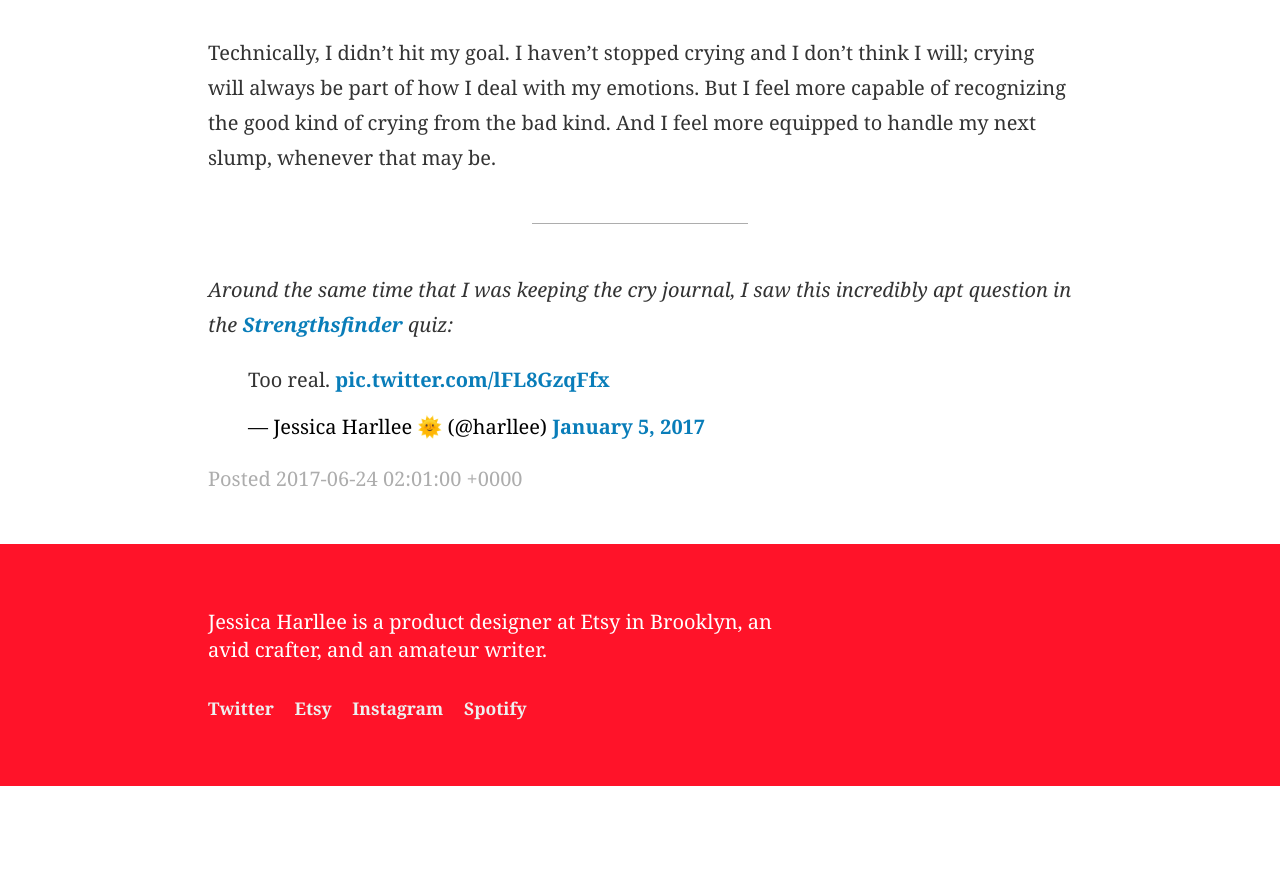
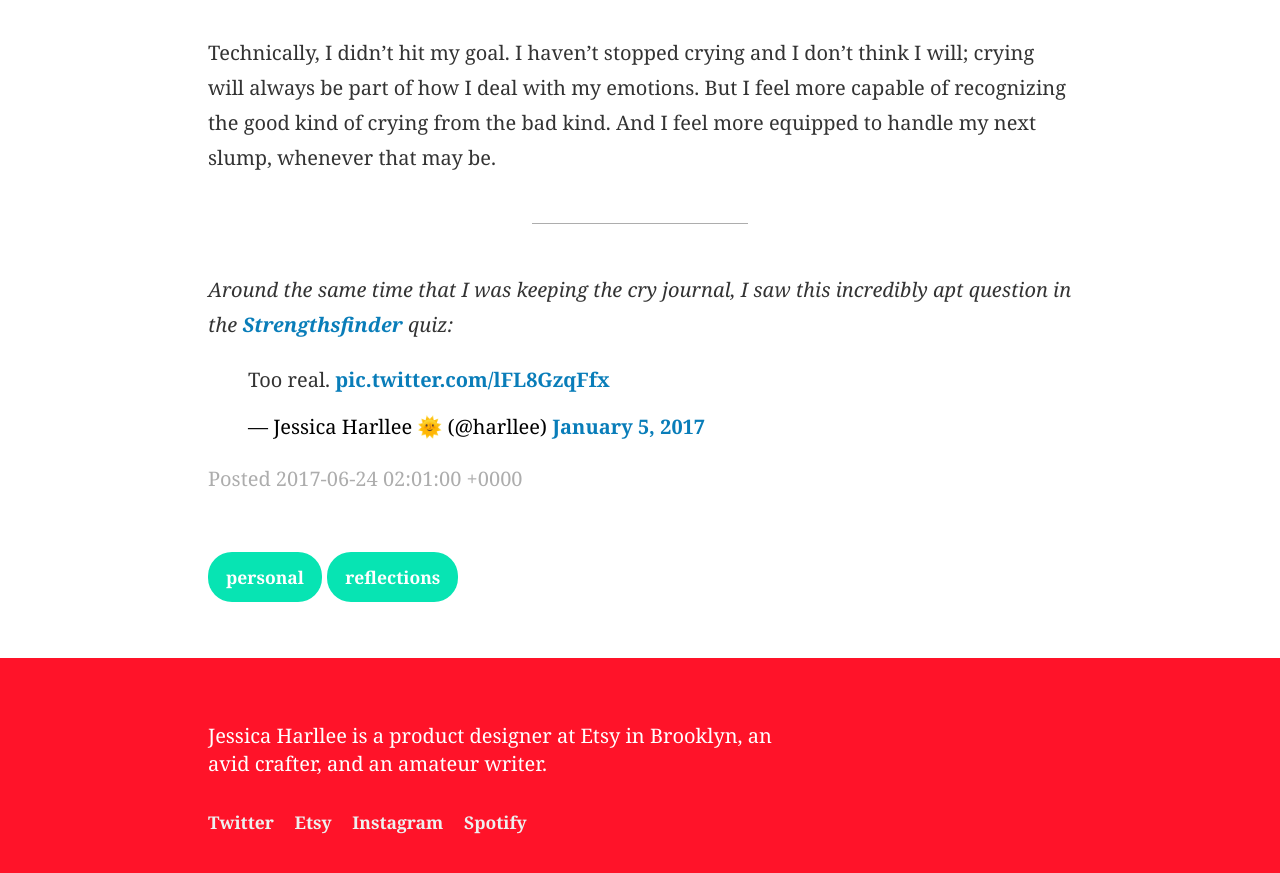
Before and after one commit to harllee/jessicaharllee.com, a Jekyll site: the page built from _posts/2017-06-24-crying.markdown, in a window 1280 px wide and 900 px high, scrolled down 2575 px. Shown: the top 873 px of the window. Built offline with Jekyll 4.4.1, drawn with Linux system fonts in a browser that asks for light colours; comment, search, counter and statistics services are not loaded; before the commit the page ends 3361 px from its top, so only the background shows below that; grey boxes are pictures that could not be loaded.

Commit message:
Updated Crying

```diff
--- a/_posts/2017-06-24-crying.markdown
+++ b/_posts/2017-06-24-crying.markdown
@@ -1,6 +1,9 @@
 ---
 title: Crying
 date: 2017-06-24 02:01:00 Z
+tags:
+- personal
+- reflections
 ---
 
 I cry pretty easily. It's usually a sign of stress or feeling overwhelmed. Crying is emotional relief for me. It's not always a bad thing, either; I cry at commercials, at weddings, while watching Grey's. But usually if I'm crying, it's because of some kind of intense emotion.
```
